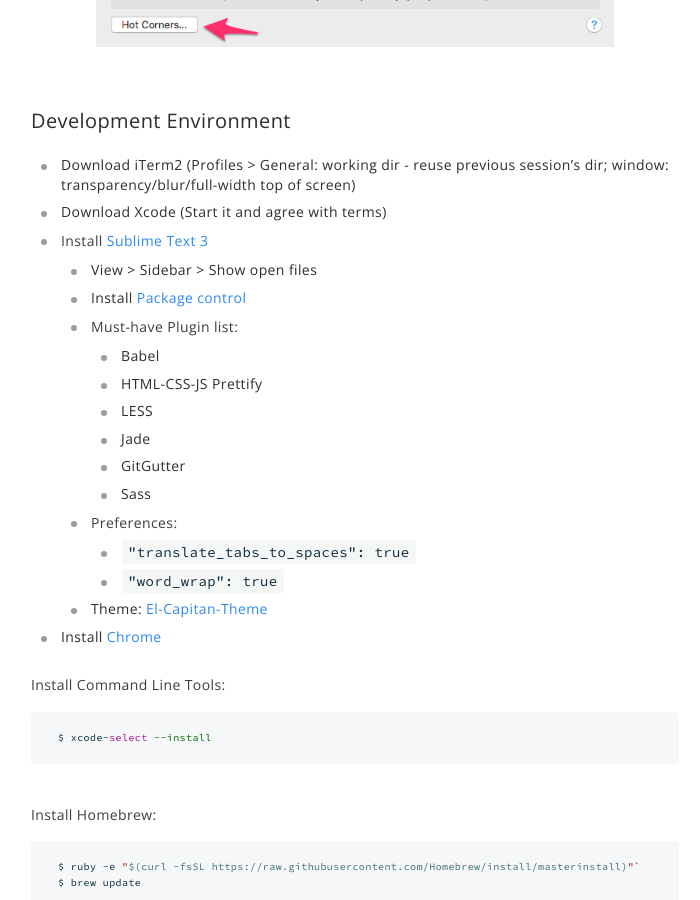
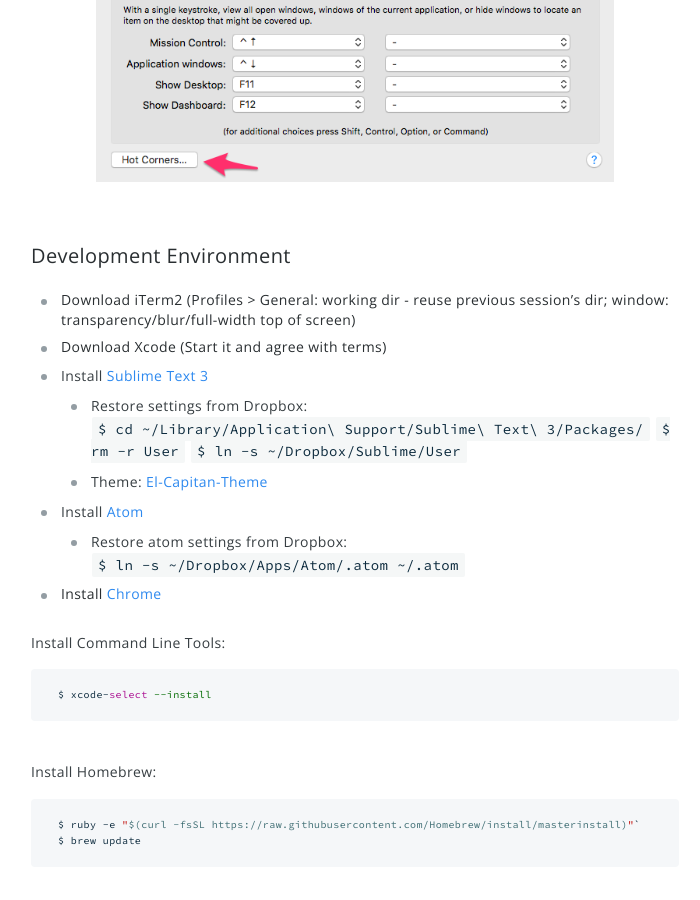
Before and after one commit to fuermosi777/fuermosi777.github.io, a Jekyll site: the page built from _posts/English/2016-09-20-2016-macos-el-sierra-setup-references-for-front-end-developers.markdown, in a window 1280 px wide and 900 px high, scrolled down 2514 px. Shown: the whole window, without its empty margins (285-985 px from the left). Built offline with Jekyll 4.4.1, drawn with Linux system fonts in a browser that asks for light colours; comment, search, counter and statistics services are not loaded; some of the changed text lies outside the part shown.

Commit message:
update post

```diff
--- a/_posts/English/2016-09-20-2016-macos-el-sierra-setup-references-for-front-end-developers.markdown
+++ b/_posts/English/2016-09-20-2016-macos-el-sierra-setup-references-for-front-end-developers.markdown
@@ -19,7 +19,12 @@
 
 Backup all important files and folders in `~` (music and photos if necessary)
 
-Backup all setups and packages in Sublime text
+Backup all setups and packages in Sublime text:
+
+    `$ cd ~/Library/Application\ Support/Sublime\ Text\ 3/Packages/`
+    `$ mkdir ~/Dropbox/Sublime`
+    `$ mv User ~/Dropbox/Sublime/`
+    `$ ln -s ~/Dropbox/Sublime/User`
 
 Backup `~/.ssh/id_rsa*`: the reason is that you might want to have many SSH connections depending on this. Backup the `id_rsa` and `id_rsa.pub` by using the following command:
 
@@ -54,23 +59,18 @@
 * Download Xcode (Start it and agree with terms)
 * Install [Sublime Text 3](http://www.sublimetext.com/3)
 
-    1. View > Sidebar > Show open files
-    2. Install [Package control](https://packagecontrol.io/installation)
-    3. Must-have Plugin list:
+    1. Restore settings from Dropbox:
 
-        1. Babel
-        2. HTML-CSS-JS Prettify
-        3. LESS
-        4. Jade
-        5. GitGutter
-        6. Sass
-
-    4. Preferences:
-
-        * `"translate_tabs_to_spaces": true`
-        * `"word_wrap": true`
+        `$ cd ~/Library/Application\ Support/Sublime\ Text\ 3/Packages/`
+        `$ rm -r User`
+        `$ ln -s ~/Dropbox/Sublime/User`
 
     5. Theme: [El-Capitan-Theme](https://github.com/iccir/El-Capitan-Theme)
+* Install [Atom](https://atom.io/)
+
+    1. Restore atom settings from Dropbox:
+
+        `$ ln -s ~/Dropbox/Apps/Atom/.atom ~/.atom`
 
 * Install [Chrome](http://www.google.com/chrome/)
 
```
